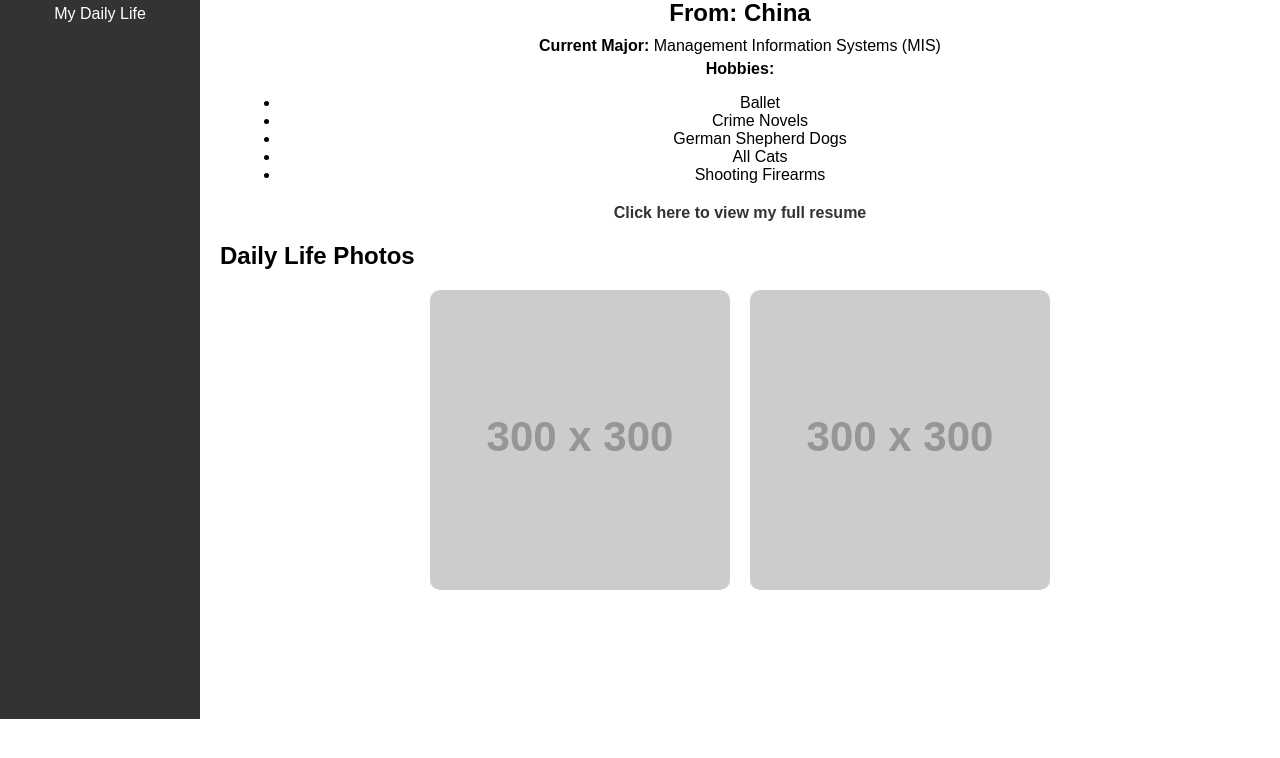
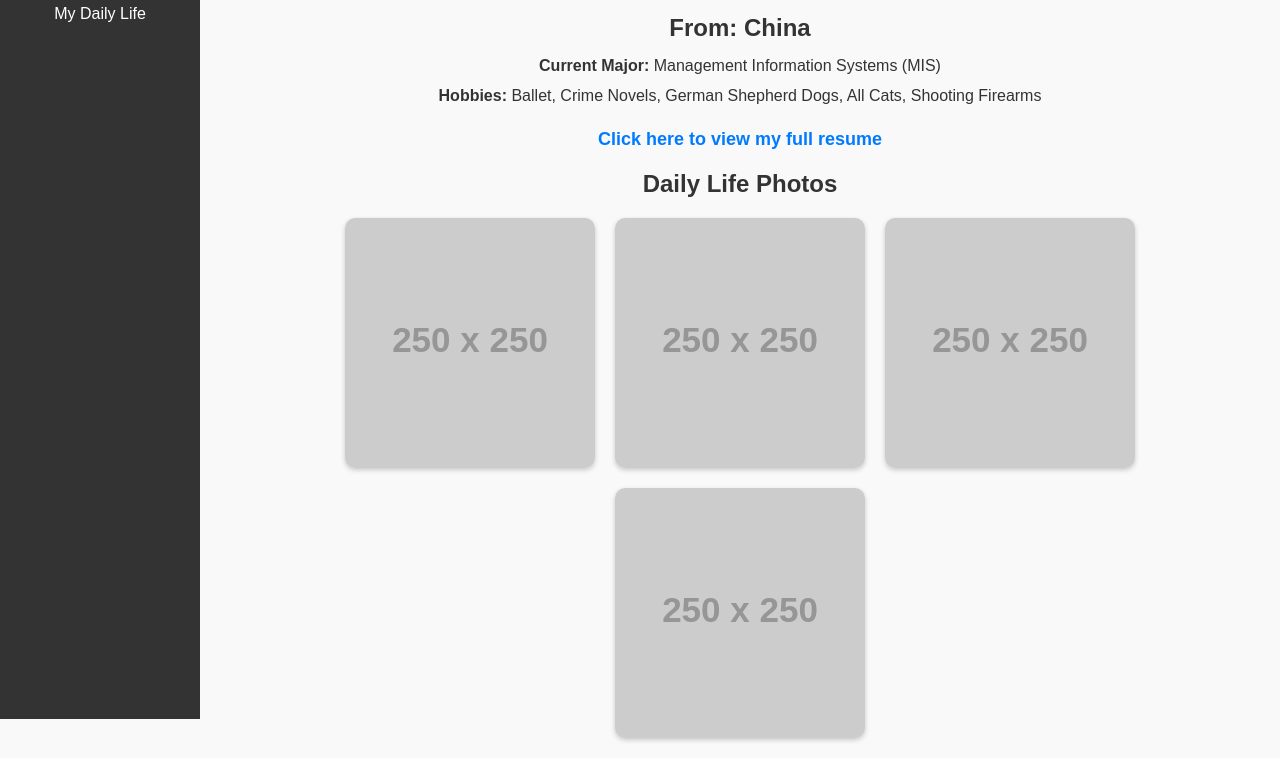
Before and after one commit to Gloria050/Gloria050.github.io, a plain HTML site: page index.html in a window 1280 px wide. Shown: the part 101-859 px from the top of the page. Before the commit the page ends 800 px from the top, so only its background shows below. Drawn offline with Linux system fonts and the light colour scheme; placeholder pictures from the web are drawn by us.

Commit message:
Update index.html

```diff
--- a/index.html
+++ b/index.html
@@ -8,6 +8,7 @@
         body {
             margin: 0;
             font-family: Arial, sans-serif;
+            background-color: #f9f9f9;
         }
 
         /* Sidebar styling */
@@ -38,25 +39,38 @@
         .content {
             margin-left: 200px;
             padding: 20px;
+            color: #333;
         }
 
         h1 {
             text-align: center;
+            font-size: 36px;
         }
 
-        .resume-link {
+        .info {
             text-align: center;
             margin: 20px 0;
         }
 
-        .resume-link a {
-            color: #333;
+        .info h2, .info p {
+            margin: 5px 0;
+            line-height: 1.6;
+        }
+
+        .resume {
+            text-align: center;
+            margin: 20px 0;
+        }
+
+        .resume a {
+            color: #007BFF;
             text-decoration: none;
+            font-size: 18px;
             font-weight: bold;
         }
 
-        .resume-link a:hover {
-            color: #007BFF;
+        .resume a:hover {
+            text-decoration: underline;
         }
 
         .photos {
@@ -64,27 +78,15 @@
             justify-content: center;
             gap: 20px;
             flex-wrap: wrap;
+            margin-top: 20px;
         }
 
         .photos img {
-            width: 300px;
+            width: 250px;
             height: auto;
             border-radius: 10px;
+            box-shadow: 0 2px 5px rgba(0, 0, 0, 0.2);
         }
-
-        .info {
-            margin: 20px;
-            text-align: center;
-        }
-
-        .info h2 {
-            margin: 10px 0;
-        }
-
-        .info p {
-            margin: 5px 0;
-        }
-
     </style>
 </head>
 <body>
@@ -101,24 +103,19 @@
         <div class="info">
             <h2>From: China</h2>
             <p><strong>Current Major:</strong> Management Information Systems (MIS)</p>
-            <p><strong>Hobbies:</strong></p>
-            <ul>
-                <li>Ballet</li>
-                <li>Crime Novels</li>
-                <li>German Shepherd Dogs</li>
-                <li>All Cats</li>
-                <li>Shooting Firearms</li>
-            </ul>
+            <p><strong>Hobbies:</strong> Ballet, Crime Novels, German Shepherd Dogs, All Cats, Shooting Firearms</p>
         </div>
 
-        <div id="resume" class="resume-link">
+        <div class="resume">
             <p><a href="#">Click here to view my full resume</a></p>
         </div>
 
-        <h2 id="daily-life">Daily Life Photos</h2>
+        <h2 id="daily-life" style="text-align: center;">Daily Life Photos</h2>
         <div class="photos">
-            <img src="https://via.placeholder.com/300" alt="Photo 1">
-            <img src="https://via.placeholder.com/300" alt="Photo 2">
+            <img src="https://via.placeholder.com/250" alt="Photo 1">
+            <img src="https://via.placeholder.com/250" alt="Photo 2">
+            <img src="https://via.placeholder.com/250" alt="Photo 3">
+            <img src="https://via.placeholder.com/250" alt="Photo 4">
         </div>
     </div>
 
```
